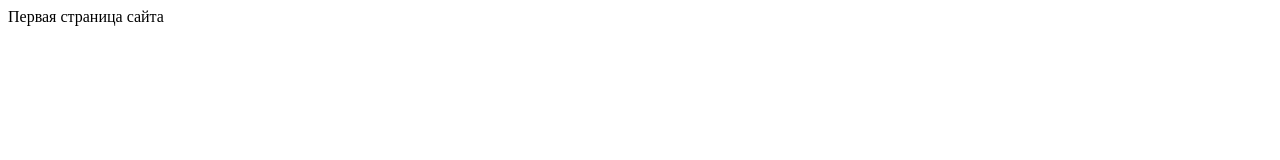
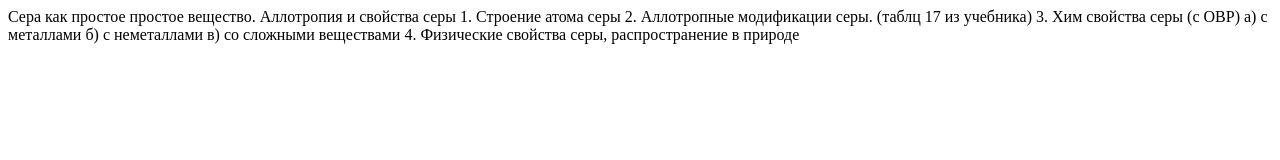
Before and after one commit to Savin20153/My_site, a plain HTML site: page index.html in a window 1280 px wide. Drawn offline with Linux system fonts and the light colour scheme.

Commit message:
Накидал структуру сайта

```diff
--- a/index.html
+++ b/index.html
@@ -7,6 +7,13 @@
     <title>Document</title>
 </head>
 <body>
-    Первая страница сайта
+    Сера как простое простое вещество. Аллотропия и свойства серы
+    1. Строение атома серы
+    2. Аллотропные модификации серы. (таблц 17 из учебника)
+    3. Хим свойства серы (с ОВР)
+        а) с металлами
+        б) с неметаллами
+        в) со сложными веществами
+    4. Физические свойства серы, распространение в природе
 </body>
 </html>
```
